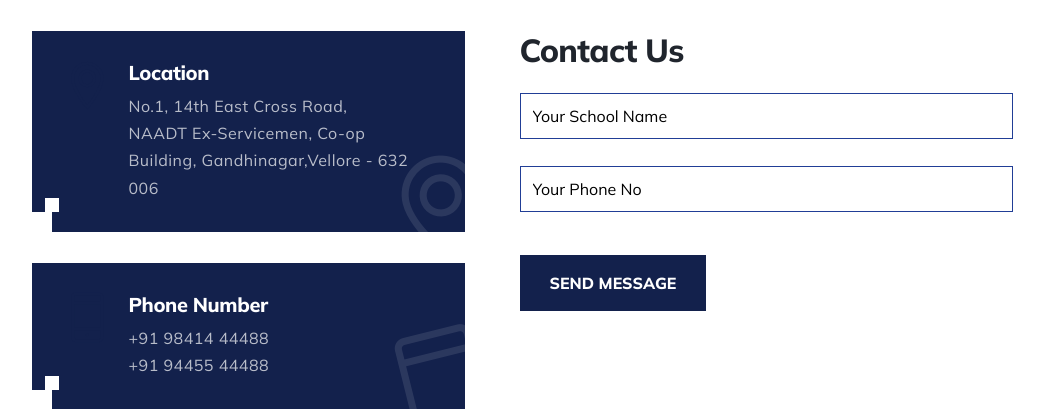
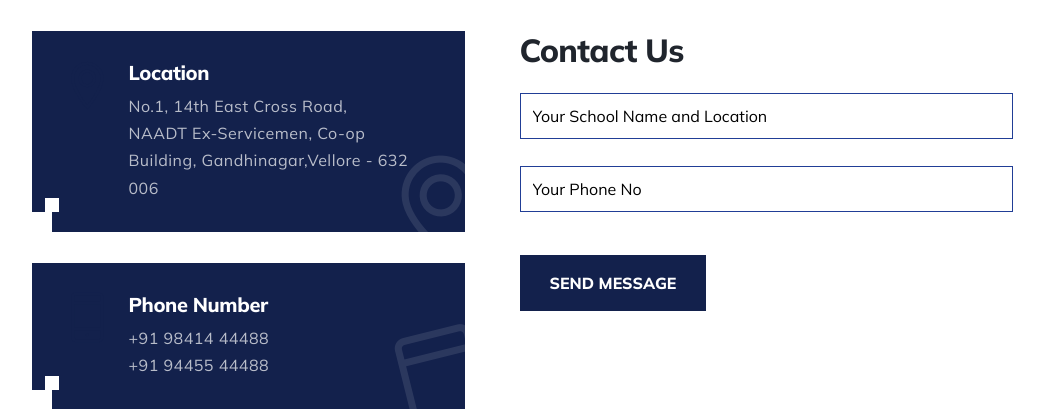
Before and after one commit to madhumitha0511/indus, a Flask app: page /contact-us in a window 1280 px wide. Shown: the part 586-995 px from the top of the page, without its empty margins (35-1079 px from the left). Run offline with Flask 3, Linux system fonts and the light colour scheme; some libraries are stand-ins or nearby versions.

Commit message:
Update contact.html

```diff
--- a/templates/contact.html
+++ b/templates/contact.html
@@ -99,7 +99,7 @@
                                                     id="name"
                                                     type="text"
                                                     name="name"
-                                                    placeholder="Your School Name"
+                                                    placeholder="Your School Name and Location"
                                                     style="border:1.5px solid #213e96; width: 75%;"
                                                     required
                                                 />
```
